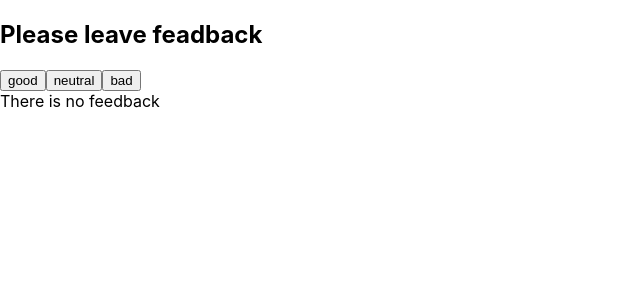
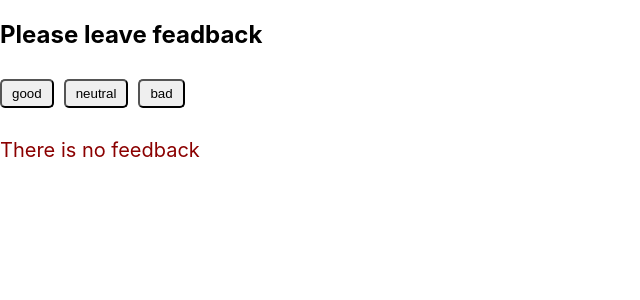
Before and after one commit to Yulia-Safonova-85/goit-react-hw-02-feedback, a React (Create React App) app: page / in a window 1280 px wide. Shown: the top 300 px of the page, without its empty margins (0-640 px from the left). Built offline with nearby package versions, Linux system fonts and the light colour scheme.

Commit message:
Add CSS.module

```diff
--- a/src/components/App.jsx
+++ b/src/components/App.jsx
@@ -12,7 +12,7 @@ export class App extends Component {
     bad: 0
   };
 
-  updateCount = state => {
+  updateCount = (state) => {
     this.setState(prevState => ({ [state]: prevState[state] + 1 }));
 }
   countTotalFeedback = () => {
--- /dev/null
+++ b/src/components/FeadbackForm/Feadback.module.css
@@ -0,0 +1,13 @@
+button {
+    margin-top: 10px;
+    margin-bottom: 10px;
+    margin-right: 10px;
+    border-radius: 5px;
+    padding: 5px 10px;
+    cursor: pointer;
+}
+
+button:hover {
+    background-color: lightblue;
+    transform: scale(1.1);
+}
--- a/src/components/FeadbackForm/FeadbackOptions.jsx
+++ b/src/components/FeadbackForm/FeadbackOptions.jsx
@@ -1,4 +1,5 @@
 import PropTypes from 'prop-types';
+import "./Feadback.module.css";
 
 export const FeadbackOptions = ({ options,onLeaveFeedback}) => {
     const stateArray = Object.keys(options);
--- a/src/components/Notification/Notification.jsx
+++ b/src/components/Notification/Notification.jsx
@@ -1,7 +1,8 @@
 import PropTypes from 'prop-types';
+import "./Notification.module.css";
 
 export const Notification = ({ message }) => {
-    return message && <span>{message}</span>;
+    return message && <p>{message}</p>;
 };
 
 Notification.propTypes = {
--- /dev/null
+++ b/src/components/Notification/Notification.module.css
@@ -0,0 +1,6 @@
+p {
+font-size: 20px;
+color: darkred;
+
+
+}
--- /dev/null
+++ b/src/components/Statistics/Statistic.module.css
@@ -0,0 +1,8 @@
+ul {
+    list-style: none;
+}
+
+li {
+    font-weight: 600;
+    font-size: 22px;
+}
--- a/src/components/Statistics/Statistics.jsx
+++ b/src/components/Statistics/Statistics.jsx
@@ -1,4 +1,6 @@
 import PropTypes from 'prop-types';
+import "./Statistic.module.css";
+
 
 export const Statistics = ({
     good= 0,
@@ -19,7 +21,7 @@ export const Statistics = ({
                 Bad:{bad}
             </li>
             <li>
-Total:{total}
+             Total:{total}
             </li>
             <li>
               Positive feedback: {positivePercentage} %
@@ -33,6 +35,6 @@ Statistics.propTypes = {
     neutral:PropTypes.number.isRequired,
     bad: PropTypes.number.isRequired,
     total: PropTypes.number.isRequired,
-    positivePercentage:PropTypes.string.isRequired,
+    positivePercentage:PropTypes.number.isRequired,
 
 }
```
